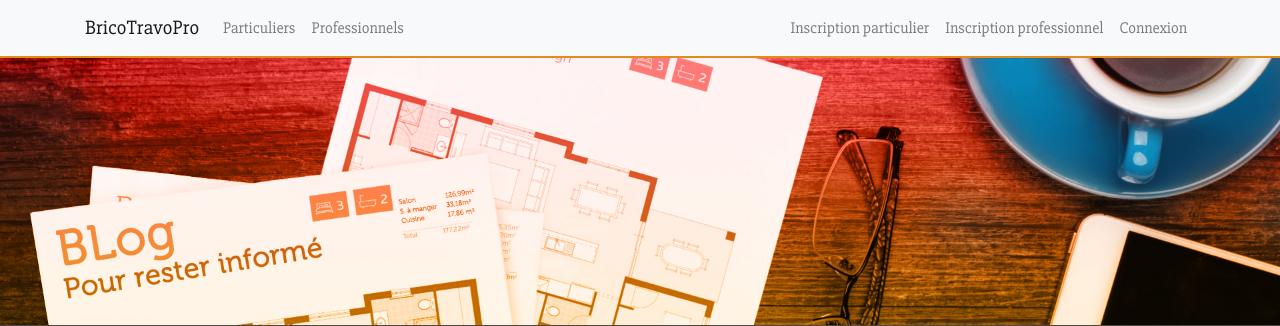
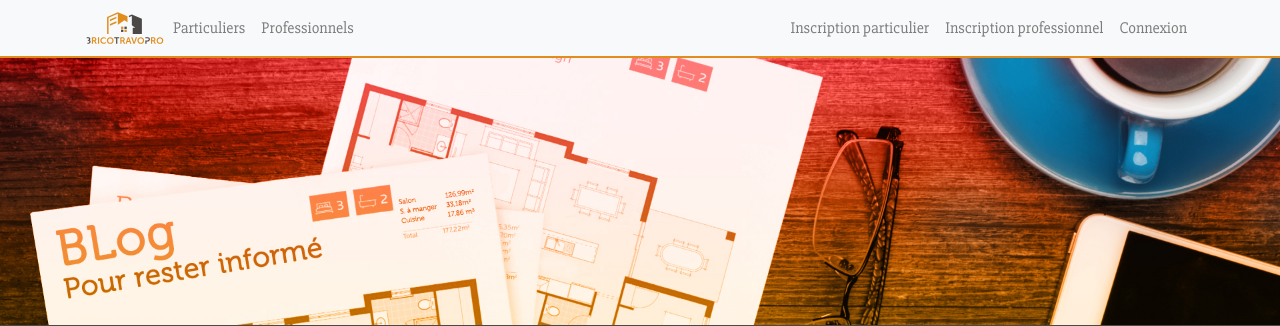
Before and after one commit to bricotravopro/BricoTravoPro, a Symfony app: template templates/blog/blog.html.twig in a window 1280 px wide. Shown: the top 326 px of the page. Run offline with Twig, Linux system fonts and the light colour scheme; the template is opened without the code that fills it, so the values that code supplies are empty; some libraries are stand-ins or nearby versions.

Commit message:
ajout logo navbar

```diff
--- a/public/css/main.css
+++ b/public/css/main.css
@@ -43,6 +43,13 @@ body{
     height: 80px;
     border-radius: 40px;
     background-image: linear-gradient(15deg, #13547a 0%, #00aa9e 100%);
+}
+
+.icon3{
+    width: 80px;
+    border-radius: 40px;
+    margin-bottom: -15px!important;
+    margin-top: -15px!important;
 }
 
 /*PAGE CONTACt*/
--- a/templates/_navbar.html.twig
+++ b/templates/_navbar.html.twig
@@ -1,7 +1,9 @@
 <!-- Navigation -->
 <nav class="navbar navbar-expand-lg navbar-light bg-light">
     <div class="container">
-        <a class="navbar-brand" href="{{ path('home') }}">BricoTravoPro</a>
+        <a class="icon3 my-4 mx-auto" href="{{ path('home') }}">
+            <img src="/images/logo_bricotravopro_general.svg" alt="logo BricoTravoPro" >
+        </a>
         <button class="navbar-toggler" type="button" data-toggle="collapse" data-target="#navbar">
             <span class="navbar-toggler-icon"></span>
         </button>
```
Also changed, not shown: images/logo_bricotravopro_general.svg (added).
